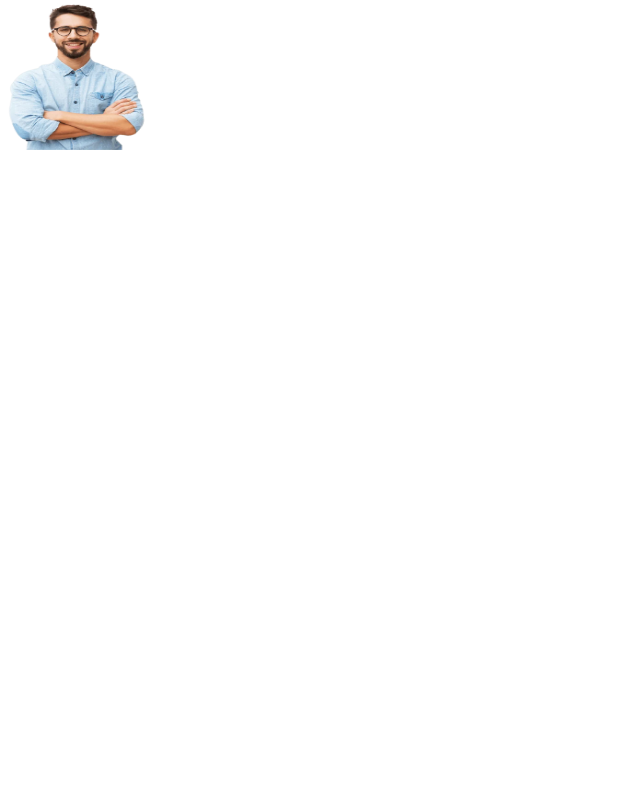
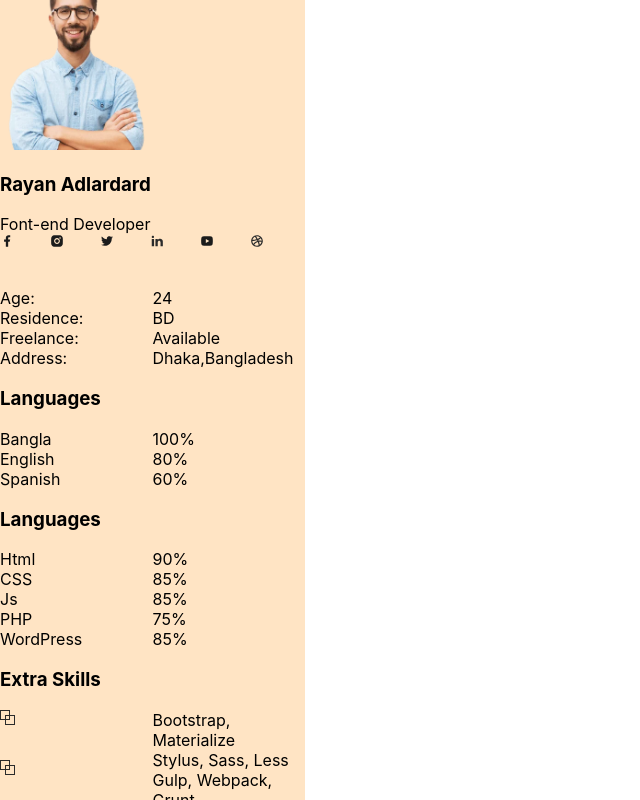
Before and after one commit to anastasiyaArkhipchuk/portfolio-main, a React app: page / in a window 1280 px wide. Shown: the top 800 px of the page, without its empty margins (0-640 px from the left). Built offline with nearby package versions, Linux system fonts and the light colour scheme.

Commit message:
structured LeftMenu.tsx

```diff
--- /dev/null
+++ b/src/components/icon/Icon.tsx
@@ -0,0 +1,21 @@
+import iconsSprite from '../../assets/image/icons-sprite.svg'
+
+type IconPropsType = {
+    iconId: string
+    width?: string
+    height?: string
+    viewBox?: string
+}
+
+export const Icon = (props: IconPropsType) => {
+    return (
+        <svg
+            width={props.width || "50"}
+            height={props.height || "50"}
+            viewBox={props.viewBox|| "0 0 50 50"}
+            fill="none"
+            xmlns="http://www.w3.org/2000/svg">
+            <use xlinkHref={`${iconsSprite}#${props.iconId}`}></use>
+        </svg>
+    )
+}
--- a/src/layout/sections/left-menu/LeftMenu.tsx
+++ b/src/layout/sections/left-menu/LeftMenu.tsx
@@ -1,3 +1,101 @@
+import photo from "../../../assets/image/photo.webp";
+import {Icon} from "../../../components/icon/Icon";
+import styled from "styled-components";
+
 export const LeftMenu = () => {
-    return (<div></div>)
+    return (
+        <StyledLeftMenu>
+        <Photo src={photo}/>
+        <h3>Rayan Adlardard</h3>
+        <span>Font-end Developer</span>
+        <div>
+            <Icon iconId={"facebookSvg"}/>
+            <Icon iconId={"instagramSvg"}/>
+            <Icon iconId={"twitterSvg"}/>
+            <Icon iconId={"linkedinSvg"}/>
+            <Icon iconId={"youtubeSvg"}/>
+            <Icon iconId={"dribbleSvg"}/>
+        </div>
+        <Columns>
+            <Column>
+                <span>Age:</span>
+                <span>Residence:</span>
+                <span>Freelance:</span>
+                <span>Address:</span>
+            </Column>
+            <Column>
+                <span>24</span>
+                <span>BD</span>
+                <span>Available</span>
+                <span>Dhaka,Bangladesh</span>
+            </Column>
+        </Columns>
+        <h3>Languages</h3>
+        <Columns>
+            <Column>
+                <span>Bangla</span>
+                <span>English</span>
+                <span>Spanish</span>
+            </Column>
+            <Column>
+                <span>100%</span>
+                <span>80%</span>
+                <span>60%</span>
+            </Column>
+        </Columns>
+        <h3>Languages</h3>
+        <Columns>
+            <Column>
+                <span>Html</span>
+                <span>CSS</span>
+                <span>Js</span>
+                <span>PHP</span>
+                <span>WordPress</span>
+            </Column>
+            <Column>
+                <span>90%</span>
+                <span>85%</span>
+                <span>85%</span>
+                <span>75%</span>
+                <span>85%</span>
+            </Column>
+        </Columns>
+        <h3>Extra Skills</h3>
+        <Columns>
+            <Column>
+                <Icon iconId={"iconsSvg"}/>
+                <Icon iconId={"iconsSvg"}/>
+                <Icon iconId={"iconsSvg"}/>
+                <Icon iconId={"iconsSvg"}/>
+            </Column>
+            <Column>
+                <span>Bootstrap, Materialize</span>
+                <span>Stylus, Sass, Less</span>
+                <span>Gulp, Webpack, Grunt</span>
+                <span>7GIT Knowledge</span>
+            </Column>
+        </Columns>
+        <button>Download cv</button>
+    </StyledLeftMenu>
+    )
 }
+
+const StyledLeftMenu = styled.div`
+    width: 305px;
+    height: 1315px;
+    background-color: bisque;
+`
+
+const Photo = styled.img`
+    width: 150px;
+    height: 150px;
+    object-fit: cover;
+`
+const Columns = styled.div`
+    display: grid;
+    grid-template-columns: 1fr 1fr;
+`
+const Column = styled.div`
+    display: flex;
+    flex-direction: column;
+`
--- a/src/layout/sections/main-menu/MainMenu.tsx
+++ b/src/layout/sections/main-menu/MainMenu.tsx
@@ -1,15 +1,8 @@
-import styled from "styled-components";
-import photo from "../../../assets/image/photo.webp"
 
 export const MainMenu = () => {
     return (
         <div>
-            <Photo src={photo}/>
+
         </div>
     )
 }
-
-const Photo = styled.img`
-    width: 150px;
-    height: 150px;
-`
--- a/src/layout/sections/main/Main.tsx
+++ b/src/layout/sections/main/Main.tsx
@@ -2,14 +2,19 @@ import {RightMenu} from "../rightMenu/RightMenu";
 import {LeftMenu} from "../left-menu/LeftMenu";
 import {MainMenu} from "../main-menu/MainMenu";
 import {Services} from "../services/Services";
+import styled from "styled-components";
 
 export const Main = () => {
     return (
-        <div>
+        <StyledMain>
             <RightMenu/>
             <LeftMenu/>
             <MainMenu/>
             <Services/>
-        </div>
+        </StyledMain>
     )
 }
+
+const StyledMain = styled.div`
+
+`
```
Also changed, not shown: src/assets/image/icons-sprite.svg.
